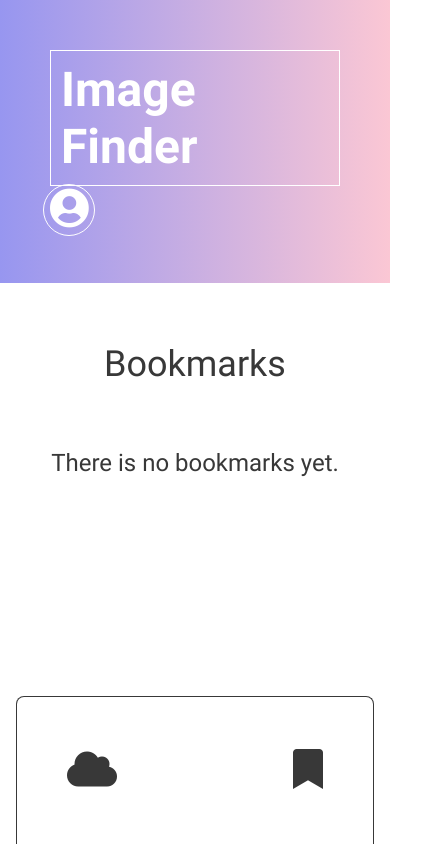
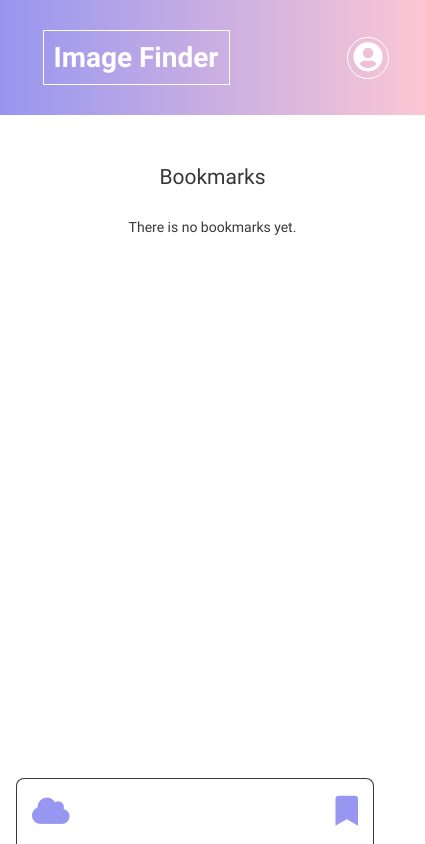
Before and after one commit to leineveber/test-task-elinext, a React (Create React App) app: page /bookmarks in a window 390 px wide. Shown: the whole page, 425 px wide, since content can reach past the window. Built offline with nearby package versions, Linux system fonts and the light colour scheme.

Commit message:
made adaptive

```diff
--- a/src/components/Card/Card.styles.scss
+++ b/src/components/Card/Card.styles.scss
@@ -1,4 +1,5 @@
 @import '../../styles/theme.scss';
+@import '../../styles/breakpoints.scss';
 
 .card {
   width: calc(50% - 3rem);
@@ -37,3 +38,25 @@
     margin: 0 auto;
   }
 }
+
+@media only screen and (max-width: $breakpoint-tablet) {
+  .card {
+    padding: 1.7rem;
+    margin-bottom: 3.8rem;
+
+    &__image {
+      height: 30rem;
+    }
+  }
+}
+
+@media only screen and (max-width: $breakpoint-mobile) {
+  .card {
+    padding: 1.4rem;
+    margin-bottom: 2.6rem;
+
+    &__image {
+      height: 15rem;
+    }
+  }
+}
--- a/src/components/Pagination/Pagination.styles.scss
+++ b/src/components/Pagination/Pagination.styles.scss
@@ -1,3 +1,17 @@
+@import '../../styles/breakpoints.scss';
+
 .pagination {
   margin: 10rem 0;
 }
+
+@media only screen and (max-width: $breakpoint-tablet) {
+  .pagination {
+    margin: 6rem 0;
+  }
+}
+
+@media only screen and (max-width: $breakpoint-mobile) {
+  .pagination {
+    margin: 3rem 0;
+  }
+}
--- a/src/components/Title/Title.styles.scss
+++ b/src/components/Title/Title.styles.scss
@@ -1,5 +1,19 @@
+@import '../../styles/breakpoints.scss';
+
 .title {
   text-align: center;
   font-weight: 400;
   margin-bottom: 6.4rem;
 }
+
+@media only screen and (max-width: $breakpoint-tablet) {
+  .title {
+    margin-bottom: 4rem;
+  }
+}
+
+@media only screen and (max-width: $breakpoint-mobile) {
+  .title {
+    margin-bottom: 3rem;
+  }
+}
--- a/src/index.scss
+++ b/src/index.scss
@@ -63,12 +63,13 @@ body {
   font-family: 'Roboto', sans-serif;
   color: $text-main;
   font-size: 2.4rem;
+  min-width: 425px;
 }
 
 .container {
   margin: 0 auto;
   max-width: 1264px;
-  padding: 6rem 1.6rem;
+  padding: 12rem 1.6rem;
 }
 
 .row {
@@ -96,3 +97,33 @@ body {
 .alert {
   text-align: center;
 }
+
+@media only screen and (max-width: $breakpoint-tablet) {
+  body {
+    font-size: 1.8rem;
+  }
+
+  .container {
+    max-width: 722px;
+    padding: 8rem 1.6rem;
+  }
+
+  .button {
+    padding: 1.6rem;
+  }
+}
+
+@media only screen and (max-width: $breakpoint-mobile) {
+  body {
+    font-size: 1.4rem;
+  }
+
+  .container {
+    max-width: 400px;
+    padding: 5rem 1.6rem;
+  }
+
+  .button {
+    padding: 1.2rem;
+  }
+}
--- a/src/modules/Footer/Footer.styles.scss
+++ b/src/modules/Footer/Footer.styles.scss
@@ -1,10 +1,11 @@
 @import '../../styles/theme.scss';
+@import '../../styles/breakpoints.scss';
 
 .footer {
   bottom: 0;
   width: 100%;
   position: fixed;
-  color: $text-main;
+  color: #9796f0;
   font-size: 4rem;
   background: $background-main;
   border-top-left-radius: 0.8rem;
@@ -27,7 +28,25 @@
     transition: all 0.3s ease;
 
     &:hover {
-      color: lighten($color: $text-main, $amount: 10);
+      color: $text-main;
     }
   }
 }
+
+@media only screen and (max-width: $breakpoint-tablet) {
+  .footer {
+    &__nav {
+      padding: 3rem;
+    }
+  }
+}
+
+@media only screen and (max-width: $breakpoint-mobile) {
+  .footer {
+    font-size: 3rem;
+
+    &__nav {
+      padding: 1.5rem;
+    }
+  }
+}
--- a/src/modules/Header/Header.styles.scss
+++ b/src/modules/Header/Header.styles.scss
@@ -36,3 +36,28 @@
     }
   }
 }
+
+@media only screen and (max-width: $breakpoint-tablet) {
+  .header {
+    & .container {
+      padding: 4rem;
+    }
+  }
+}
+
+@media only screen and (max-width: $breakpoint-mobile) {
+  .header {
+    & .container {
+      padding: 3rem;
+    }
+
+    &__button {
+      font-size: 3rem;
+
+      &::after {
+        width: 4rem;
+        height: 4rem;
+      }
+    }
+  }
+}
--- a/src/modules/SearchSection/SearchSection.styles.scss
+++ b/src/modules/SearchSection/SearchSection.styles.scss
@@ -1,4 +1,5 @@
 @import '../../styles/theme.scss';
+@import '../../styles/breakpoints.scss';
 
 .search-section {
   background: $background-main;
@@ -23,3 +24,27 @@
     }
   }
 }
+
+@media only screen and (max-width: $breakpoint-tablet) {
+  .search-section {
+    &__input {
+      padding-left: 2rem;
+
+      &__wrapper {
+        margin-bottom: 6rem;
+      }
+    }
+  }
+}
+
+@media only screen and (max-width: $breakpoint-mobile) {
+  .search-section {
+    &__input {
+      padding-left: 1.4rem;
+
+      &__wrapper {
+        margin-bottom: 4rem;
+      }
+    }
+  }
+}
--- a/src/modules/SearchSection/index.tsx
+++ b/src/modules/SearchSection/index.tsx
@@ -53,7 +53,7 @@ const SearchSection: React.FC = (): React.ReactElement => {
     <section className='search-section'>
       <main>
         <div className='container'>
-          <Title text="Let's find some images!" />
+          <Title text='What images are you looking for?' />
           <div className='search-section__input-wrapper'>
             <Input
               className='search-section__input'
```
